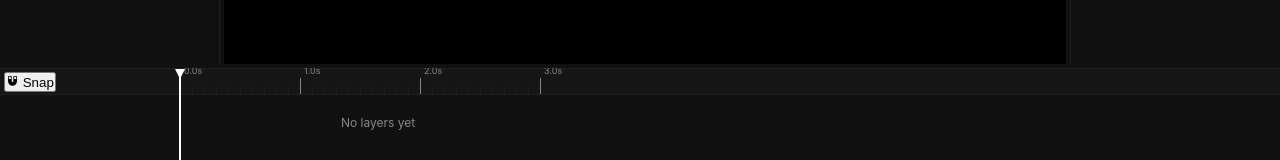
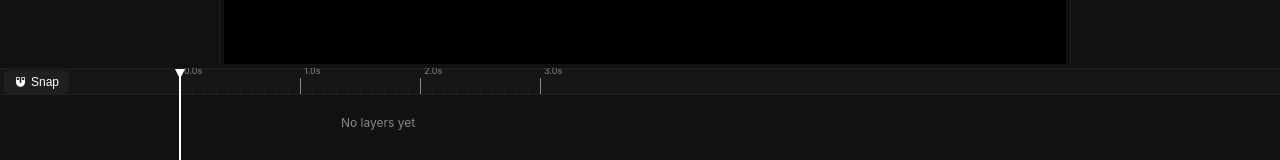
Before and after one commit to jmackow/svg-animator, a React (Vite) app: page / in a window 1280 px wide. Shown: the part 512-672 px from the top of the page. Built offline with nearby package versions, Linux system fonts and the light colour scheme.

Commit message:
feat(build): snap btn style
Changes made in the Decisive Build session.

```diff
--- a/src/components/Timeline.tsx
+++ b/src/components/Timeline.tsx
@@ -636,16 +636,18 @@ export default function Timeline() {
       >
         {/* Snap toggle button */}
         <div
+          className="loop-toggle"
           style={{ position: 'absolute', left: 4, top: '50%', transform: 'translateY(-50%)', zIndex: 11 }}
           onMouseDown={(e) => e.stopPropagation()}
         >
           <button
-            className={`snap-btn ${snapEnabled ? 'snap-btn--active' : ''}`}
+            className={`loop-toggle-btn ${snapEnabled ? 'loop-toggle-btn--active' : ''}`}
             onClick={(e) => {
               e.stopPropagation();
               dispatch({ type: 'TOGGLE_SNAP' });
             }}
             title={snapEnabled ? 'Snap on' : 'Snap off'}
+            style={{ display: 'inline-flex', alignItems: 'center', gap: 4 }}
           >
             <MagnetStraight size={13} weight="fill" /> Snap
           </button>
```
